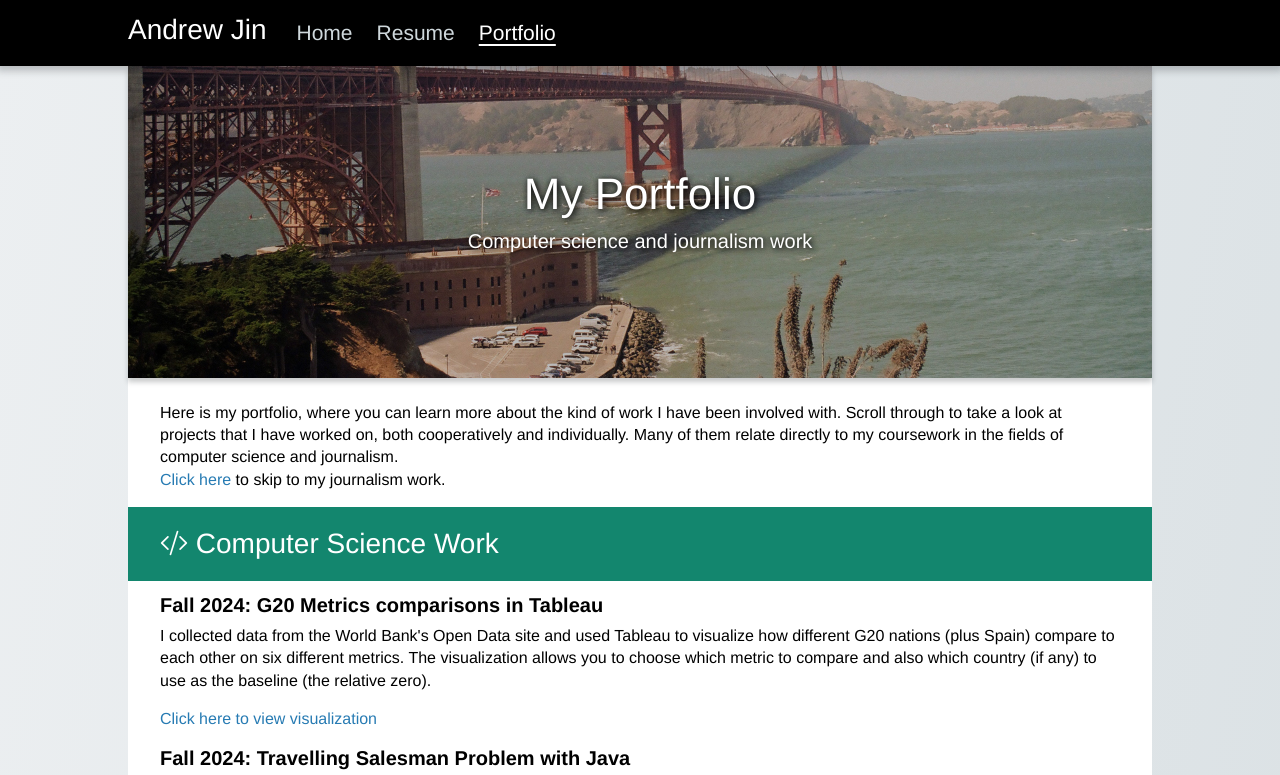
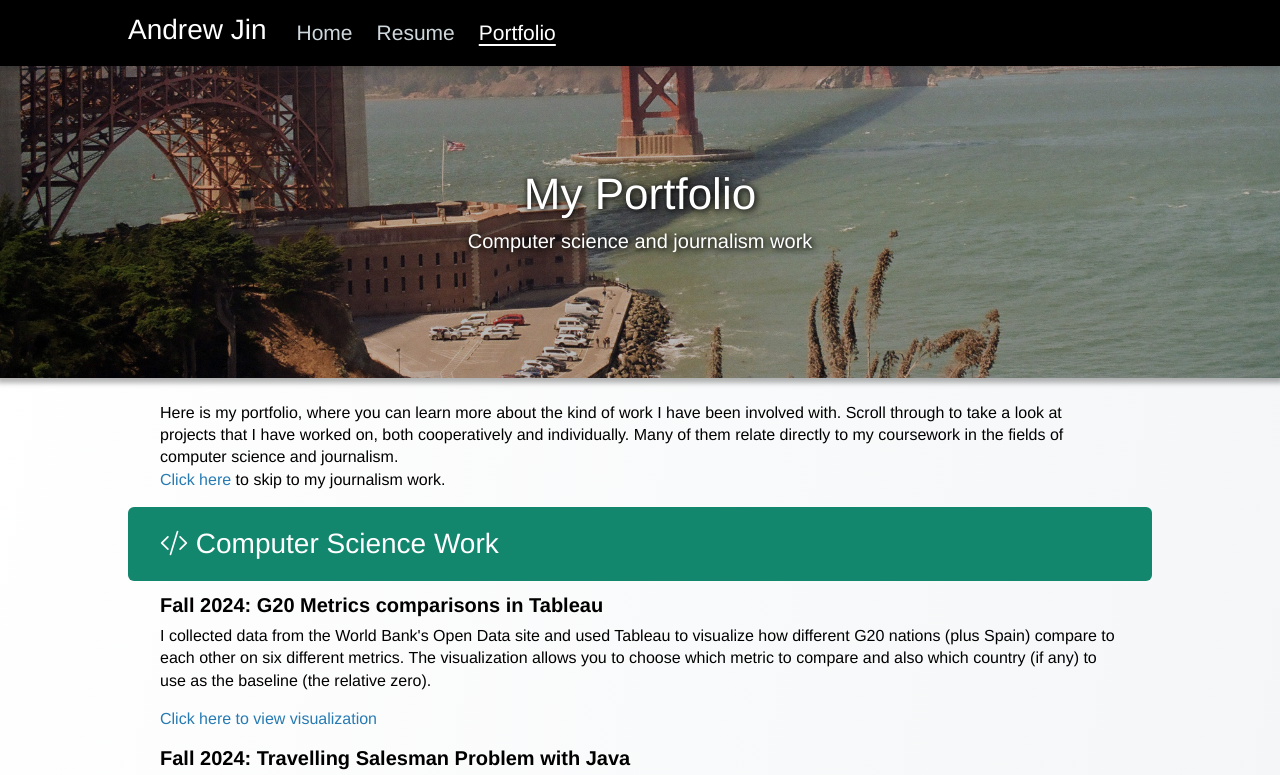
Before and after one commit to ajin232/ajin232.github.io, a website: page portfolio.html in a window 1280 px wide. Shown: the top 775 px of the page. Drawn offline with nearby package versions, Linux system fonts and the light colour scheme; a web font is replaced by a local one.

Commit message:
changed page styling

```diff
--- a/portfolio.html
+++ b/portfolio.html
@@ -27,7 +27,6 @@
                 </div>
               </div>
         </nav>
-        <div class = "wrapper">
         <div class = "mastcontainer" style = "background-image: url(images/sf.jpg); background-size: cover; background-position: center bottom;">
             <div style = "height: 33%">
                 <!-- padding to adjust the masthead text vertically -->
@@ -37,7 +36,7 @@
                 <h2>Computer science and journalism work</h2>
             </div>
         </div>
-            <main>
+        <main class = "wrapper">
             <div class = "chapter">
                 <div class = "content">
                 <br/>
@@ -145,7 +144,6 @@
                 </div>
             </div>
         </main>
-        </div>
         <br/>
         <footer>
             <div class = "wrapper" style = "background-color: transparent !important;">
--- a/style.css
+++ b/style.css
@@ -5,10 +5,9 @@ html{
 
 body{
     font-family: "myriad-pro", Helvetica, sans-serif !important;
-    background-color: #cfd8dc;
+    background-color: #ffffff;
     color: #000000;
-    /*background-image: linear-gradient(to bottom right, #dee4e7, #bfcbd0); */
-    background-image: linear-gradient(to bottom right, #eceff1, #cfd8dc);
+    background-image: linear-gradient(to bottom right, #ffffff, #eceff1);
     margin-top: 0px;
     margin-left: 0px;
     overflow-x: hidden !important;
@@ -186,7 +185,7 @@ footer{
     background-size: cover;
     position: relative;
     z-index: 10;
-    box-shadow: 0px 4px 5px 0px rgba(36,42,46, 0.25);
+    box-shadow: 0px 2px 5px 3px rgba(0,0,0, 0.3);
 }
 
 .masthead{ /* sets styling for masthead text */
@@ -313,7 +312,7 @@ footer{
     margin-left: auto;
     margin-right: auto;
     margin-bottom: 0px;
-    background-color: #ffffff;
+    background-color: transparent;
     /*box-shadow: 0px 2px 5px 3px rgba(36,42,46, 0.25);*/
 }
 
@@ -386,6 +385,8 @@ footer{
 .sectiontitle{
     background-color: #13866e;
     margin-bottom: 0.75rem;
+    border-radius: 6px;
+    transition: border-radius 0.25s ease;
 }
 
 footer .col, footer .col-6{
@@ -456,9 +457,13 @@ footer .col, footer .col-6{
         width: 37.5%;
         max-width: 37.5%;
     }
-    .overlay-inner {
+    .overlay-inner{
         font-size: 2rem !important;
         transition: font-size 0.5s ease;
+    }
+    .sectiontitle{
+        border-radius: 0px;
+        transition: border-radius 0.25s ease;
     }
     .sectiontitle h3{
         font-size: 1.625rem !important;
```
Also changed, not shown: resume.html (+1 -4 lines). Lines whose indentation alone changed are shown as unchanged.
